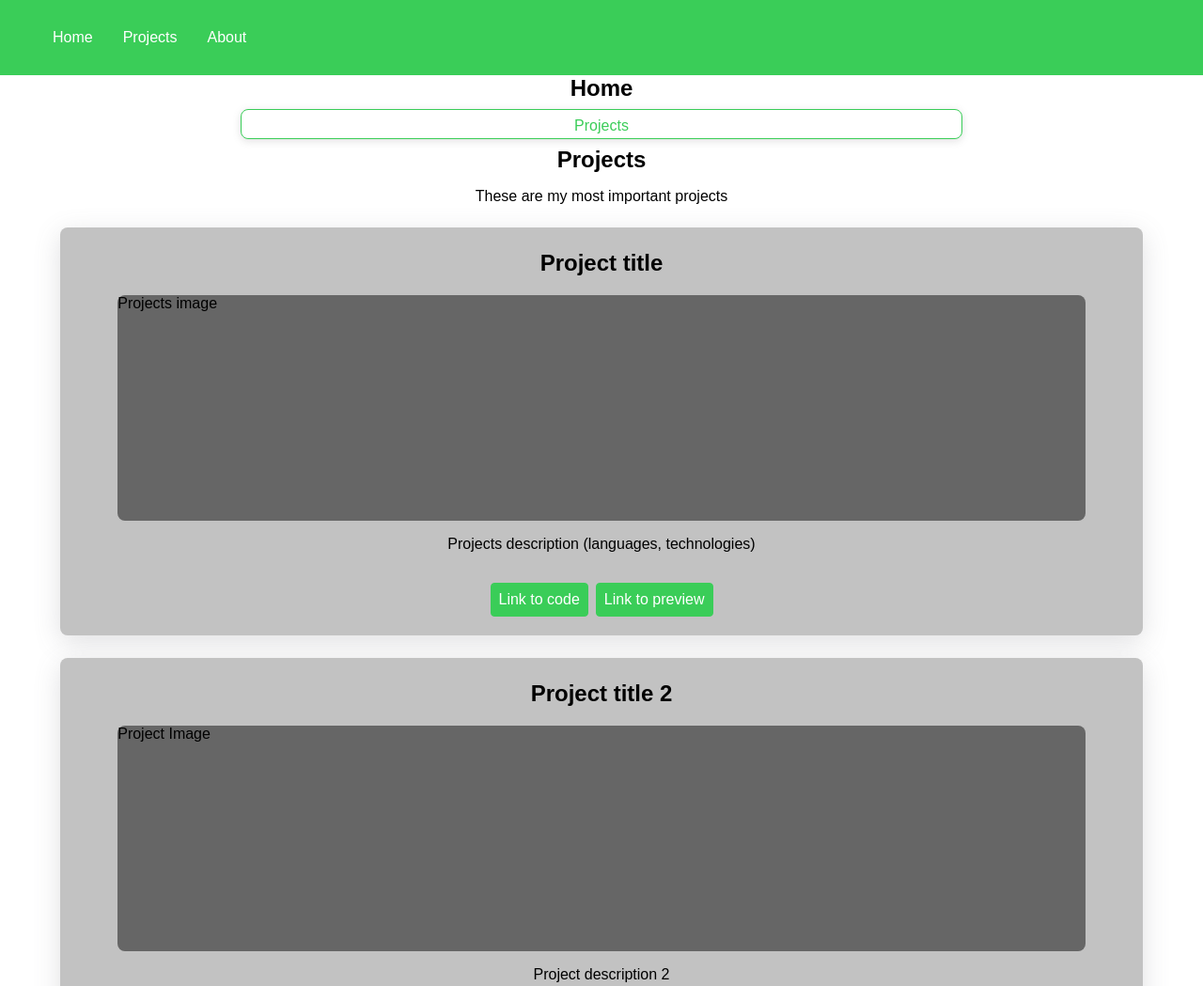
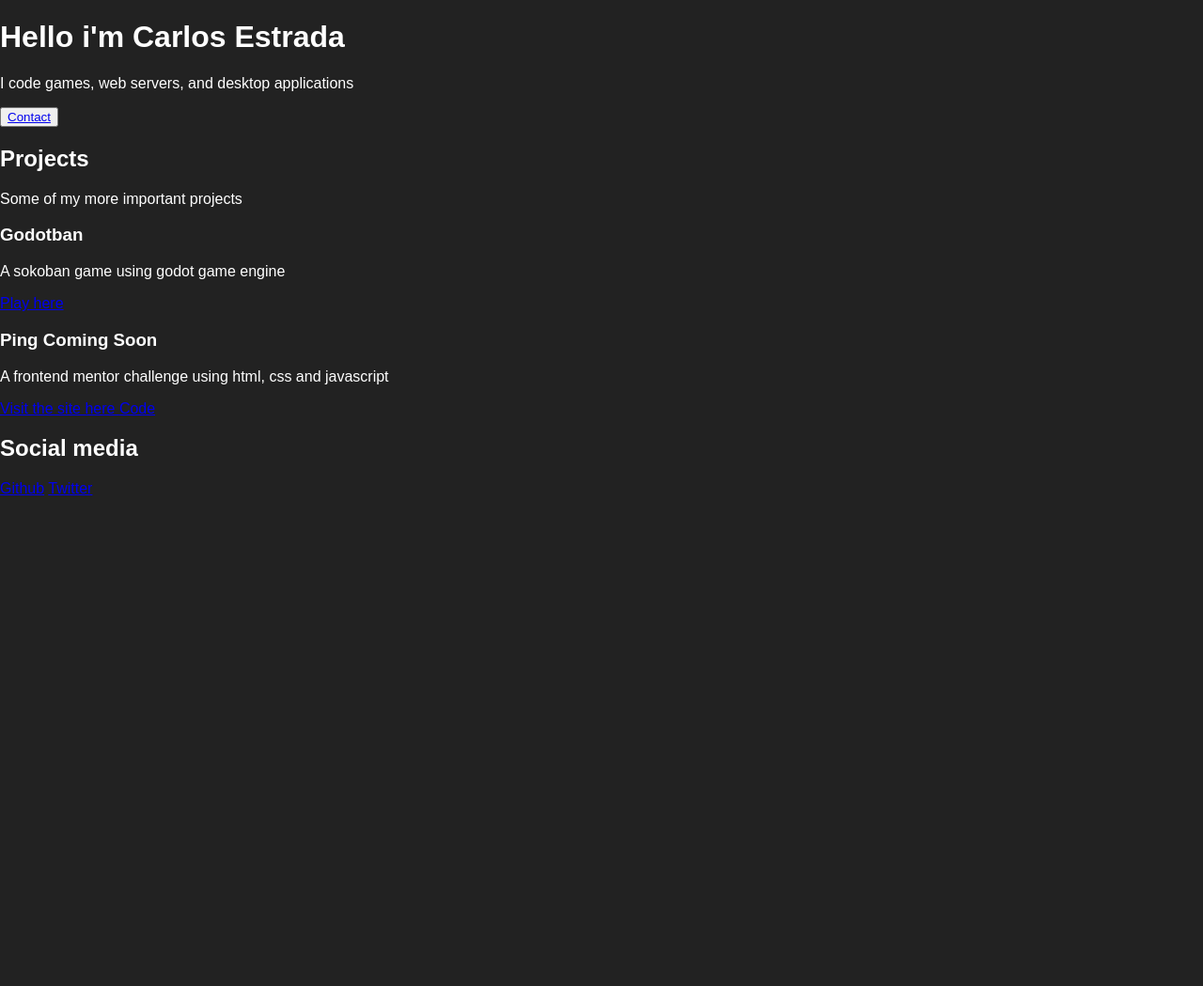
Before and after one commit to Caresle/caresle.github.io, a plain HTML site: page index.html in a window 1280 px wide. Shown: the top 1049 px of the page at 94% size. After the commit the page ends 821 px from the top, so only its background shows below. Drawn offline with Linux system fonts and the light colour scheme.

Commit message:
Restart the webpage

```diff
--- a/index.html
+++ b/index.html
@@ -8,92 +8,45 @@
 	<link rel="stylesheet" href="./style.css">
 </head>
 <body>
-	<nav>
-		<ul class="navbar-list">
-			<li>
-				<a href="#home">Home</a>
-			</li>
-			<li>
-				<a href="#projects">Projects</a>
-			</li>
-			<li>
-				<a href="#about">About</a>
-			</li>
-		</ul>
-	</nav>
+	<main>
+		<h1>Hello i'm Carlos Estrada</h1>
+		<p>I code games, web servers, and desktop applications</p>
+		<button>
+			<a href="#social-media">
+				Contact
+			</a>
+		</button>
 
-	<main>
-		<!-- Home -->
-		<section id="home">
-			<h1>Home</h1>
-			<button class="btn">
-				<a href="#projects">Projects</a>
-			</button>
+		<section id="projects">
+			<h2>Projects</h2>
+			<p>Some of my more important projects</p>
+
+			<div>
+				<h3>Godotban</h3>
+				<p>
+					A sokoban game using godot game engine
+				</p>
+
+				<a href="https://caresle.itch.io/godotban">Play here</a>
+			</div>
+
+			<div>
+				<h3>Ping Coming Soon</h3>
+				<p>
+					A frontend mentor challenge using html, css and javascript
+				</p>
+
+				<a href="https://caresle.github.io/ping-coming-soon/">
+					Visit the site here
+				</a>
+				<a href="https://github.com/Caresle/ping-coming-soon">Code</a>
+			</div>
 		</section>
 
-		<!-- Projects -->
-		<section id="projects">
-			<h1>Projects</h1>
-			<p>These are my most important projects</p>
-
-			<div class="projects-container">
-				<!-- Project 1 -->
-				<div class="project-card">
-					<h2 class="project-title">Project title</h2>
-					<div class="project-image">Projects image</div>
-					<p class="project-text">
-						Projects description (languages, technologies)
-					</p>
-					<div class="project-link">
-						<a href="#">Link to code</a>
-						<a href="#">Link to preview</a>
-					</div>
-				</div>
-
-				<!-- Project 2 -->
-				<div class="project-card">
-					<h2 class="project-title">Project title 2</h2>
-					<div class="project-image">Project Image</div>
-					<p class="project-text">
-						Project description 2
-					</p>
-					<div class="project-link">
-						<a href="#">Link to code</a>
-						<a href="#">Link to preview</a>
-					</div>
-				</div>
-
-				<!-- Project 3 -->
-				<div class="project-card">
-					<h2 class="project-title">Project title 3</h2>
-					<div class="project-image">Project Image</div>
-					<p class="project-text">
-						Project description 3
-					</p>
-					<div class="project-link">
-						<a href="#">Link to code</a>
-						<a href="#">Link to preview</a>
-					</div>
-				</div>
-			</div>
-
-			<button id="more-projects" class="btn">
-				<a href="projects.html">
-					For more projects click here
-				</a>
-			</button>
-		</section>
-
-		<!-- About -->
-		<section id="about">
-			<h2 class="title-section">About</h2>
-			<p>
-				Hi, I'm Carlos Estrada (Caresle), I code (mainly) games in my free time.
-			</p>
-
-			<p>
-				I have been programming for a long time, since i was ~13, i starter with c++, sometime after java, and currently y programming in javascript and python.
-			</p>
+		<section id="social-media">
+			<h2>Social media</h2>
+			<a href="https://github.com/Caresle">Github</a>
+			<a href="https://twitter.com/caresle1">Twitter</a>
 		</section>
 	</main>
 </body>
--- a/style.css
+++ b/style.css
@@ -1,8 +1,6 @@
 :root {
 	--dark: #222;
 	--white: #FFF;
-	--gray: #C2C2C2;
-	--primary: #3ACD58;
 }
 
 * {
@@ -14,147 +12,6 @@ html, body {
 	margin: 0;
 	font-size: 16px;
 	height: 100vh;
-	background-color: var(--gray);
-}
-
-nav {
-	background-color: var(--primary);
-	width: 100%;
-}
-
-a {
-	text-decoration: none;
-}
-
-.navbar-list {
-	list-style: none;
-	margin: 0;
-	width: 100%;
-	height: 10vh;
-	color: var(--white);
-	display: flex;
-}
-
-.navbar-list li {
-	margin: auto 1rem;
-}
-
-.navbar-list li a {
+	background-color: var(--dark);
 	color: var(--white);
 }
-
-main {
-	background-color: var(--white);
-	margin: 0 auto;
-}
-
-h1, .title-section {
-	text-align: center;
-	margin: 0;
-}
-
-#home {
-	display: flex;
-	flex-direction: column;
-}
-
-.btn {
-	background-color: var(--white);
-	border: 1px solid var(--primary);
-	border-radius: 8px;
-	color: var(--primary);
-	padding: .5rem;
-	width: 60%;
-	height: 32px;
-	font-size: 1rem;
-	margin: .5rem auto;
-	box-shadow: rgba(99, 99, 99, 0.2) 0px 2px 8px 0px;
-	cursor: pointer;
-}
-
-.btn a {
-	color: inherit;
-}
-
-#projects > p {
-	text-align: center;
-}
-
-.project-card {
-	background-color: var(--gray);
-	display: flex;
-	flex-direction: column;
-	justify-content: center;
-	align-items: center;
-	margin: 1.5rem auto;
-	width: 90%;
-	padding: 4px;
-	border-radius: 8px;
-	box-shadow: rgba(100, 100, 111, 0.2) 0px 7px 29px 0px;
-}
-
-.project-title {
-	text-align: center;
-}
-
-.project-image {
-	width: 90%;
-	height: 240px;
-	border-radius: 8px;
-	margin: 0 auto;
-	background-color: #666;
-}
-
-.project-link {
-	margin: 1rem auto;
-	display: flex;
-	justify-content: center;
-}
-
-.project-link a {
-	margin: auto .25rem;
-	border: 1px solid var(--primary);
-	padding: 8px;
-	background-color: var(--primary);
-	color: var(--white);
-	border-radius: 4px;
-}
-
-#more-projects {
-	display: block;
-	width: 80%;
-}
-
-#about {
-	margin-bottom: 1rem;
-}
-
-/* Projects page */
-
-.projects-page > p {
-	text-align: center;
-}
-
-.search-project-form {
-	display: flex;
-	flex-direction: column;
-	width: 80%;
-	margin: 0 auto;
-	padding: 2px;
-}
-
-.search-project-form > input, .search-project-form > button {
-	margin: .5rem 0;
-}
-
-.search-project-form > input {
-	height: 48px;
-}
-
-.search-project-form > button {
-	background-color: var(--primary);
-	border: 1px solid var(--primary);
-	color: var(--white);
-	height: 32px;
-	box-shadow: rgba(99, 99, 99, 0.2) 0px 2px 8px 0px;
-}
```
Also changed, not shown: js/app.js (deleted, +0 -10 lines), projects.html (deleted, +0 -21 lines).
